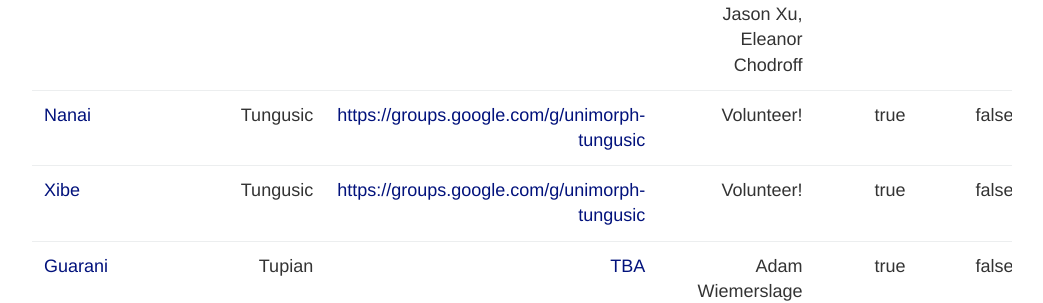
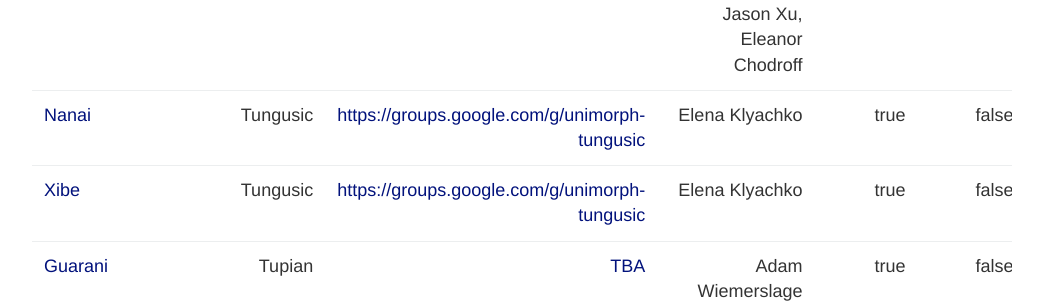
Before and after one commit to unimorph/unimorph.github.io, a Jekyll site: the page built from shared-task-2021-p1-languages.md, in a window 1280 px wide and 900 px high, scrolled down 9585 px. Shown: the part 155-458 px from the top of the window, without its empty margins (118-1161 px from the left). Built offline with Jekyll 4.4.1, drawn with Linux system fonts in a browser that asks for light colours; nearby versions of some CDN libraries; library files that are not in the unit come from our copies.

Commit message:
+Nanai/Xibe

```diff
--- a/_data/annotation2021.yml
+++ b/_data/annotation2021.yml
@@ -782,14 +782,14 @@
 - name: Nanai
   family: Tungusic
   group: https://groups.google.com/g/unimorph-tungusic
-  annotators: Volunteer!
+  annotators: Elena Klyachko
   apertium: yes
   unimorph: no
 
 - name: Xibe
   family: Tungusic
   group: https://groups.google.com/g/unimorph-tungusic
-  annotators: Volunteer!
+  annotators: Elena Klyachko
   apertium: yes
   unimorph: no
 
```
